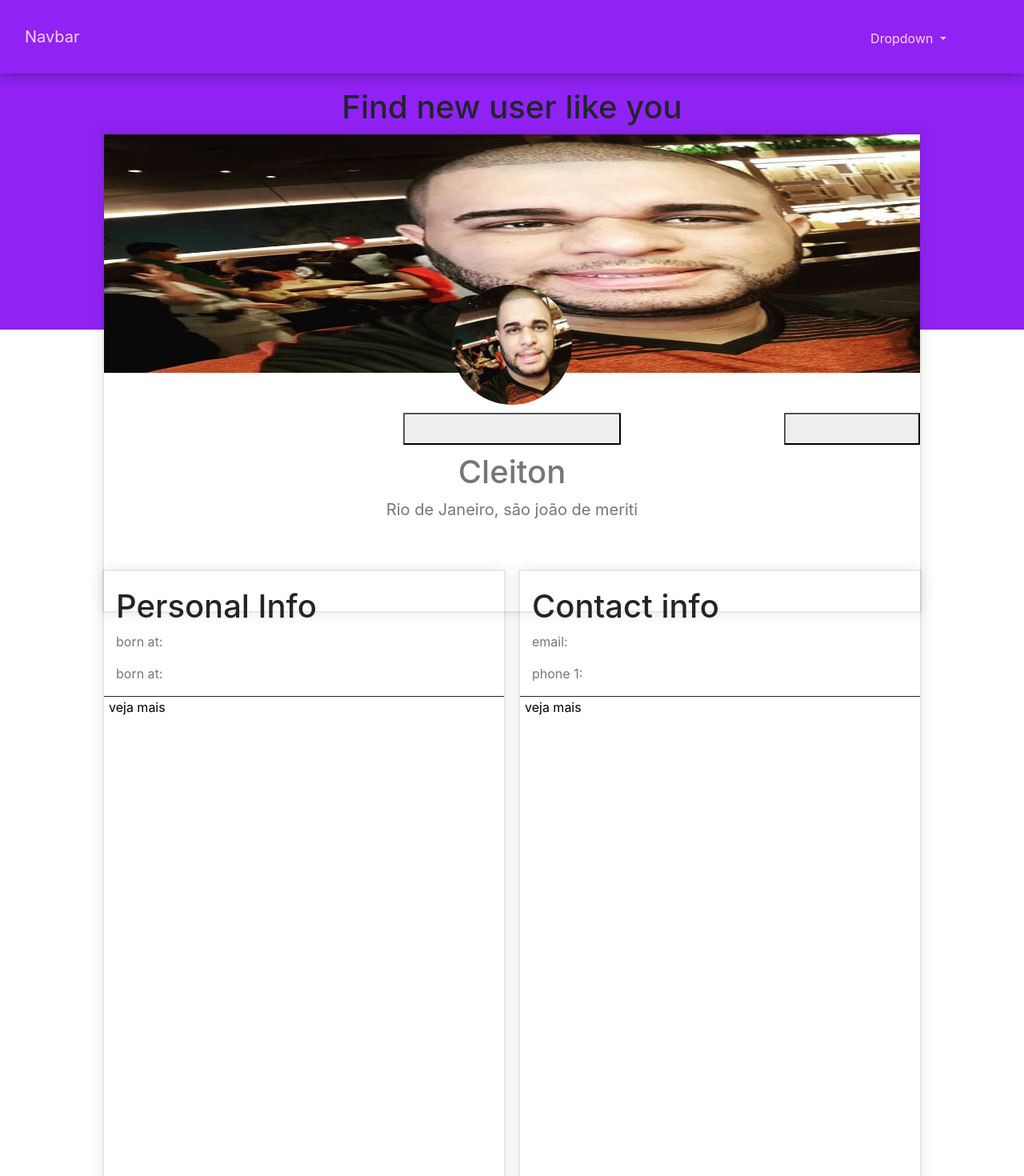
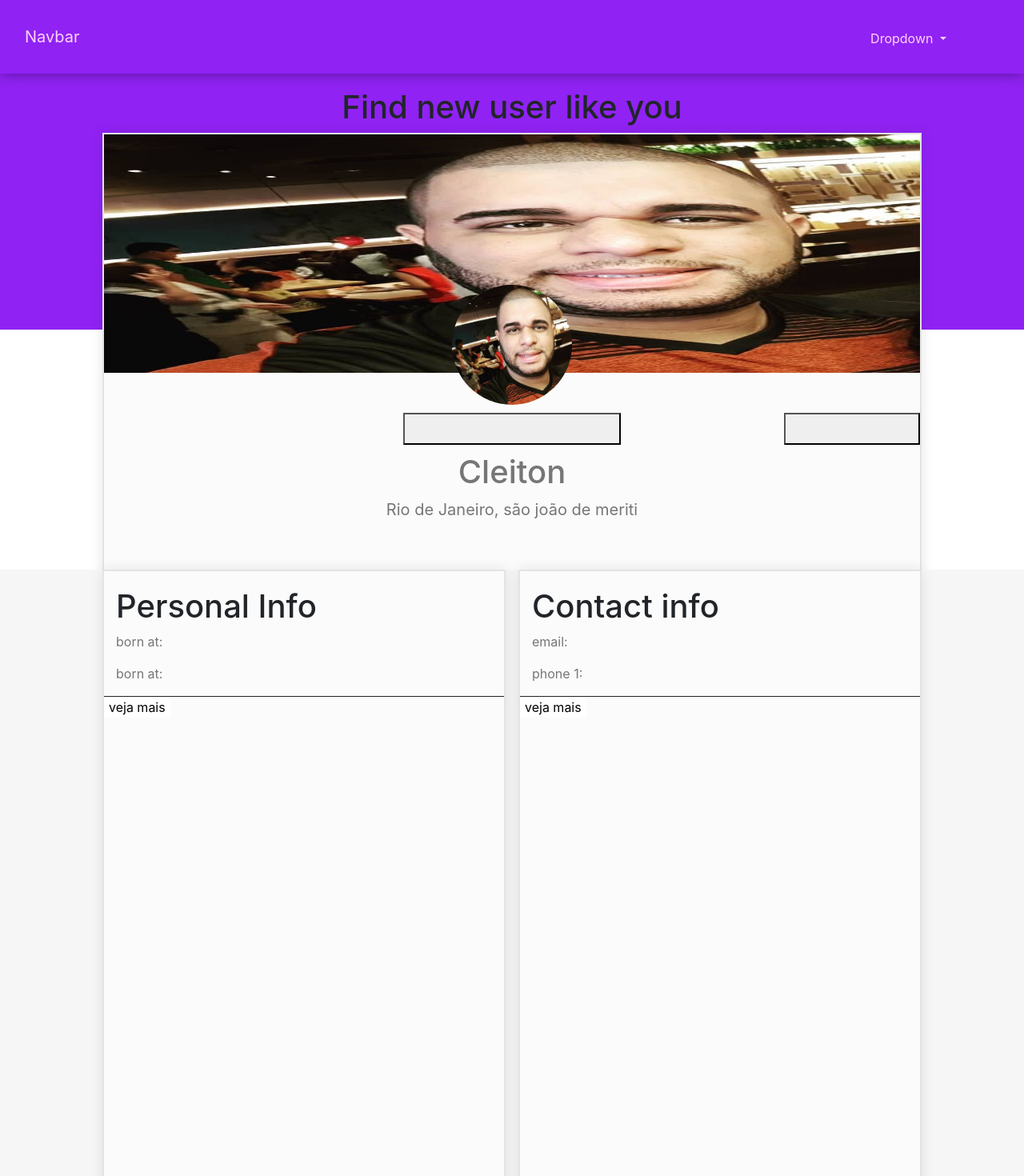
Before and after one commit to cleitonosilva/Challenge-B2W, an Angular app: page / in a window 1280 px wide. Shown: the top 1470 px of the page at 80% size. Built offline with nearby package versions, Linux system fonts and the light colour scheme.

Commit message:
corrigindo cores

```diff
--- a/src/app/components/home/home.component.scss
+++ b/src/app/components/home/home.component.scss
@@ -60,6 +60,7 @@
       border-color: rgba(0, 0, 0, 0.096);
       border-width: 2px;
       box-shadow: 0 0 1em rgba(0, 0, 0, 0.096);
+      background: #fbfbfb;
 
       .box--bg {
         width: 100%;
@@ -198,6 +199,8 @@
   display: flex;
   justify-content: center;
   justify-items: center;
+  background: #f6f6f6;
+
 
 
   @media (max-width: 504px) {
@@ -227,6 +230,7 @@
       border-color: rgba(0, 0, 0, 0.096);
       border-width: 2px;
       box-shadow: 0 0 1em rgba(0, 0, 0, 0.096);
+      background: #fbfbfb;
 
     @media (max-width: 400px) {
       display: flex;
@@ -245,6 +249,8 @@
     border-color: rgba(0, 0, 0, 0.096);
     border-width: 2px;
     box-shadow: 0 0 1em rgba(0, 0, 0, 0.096);
+    background: #fbfbfb;
+
 
     @media (max-width: 400px) {
       display: flex;
```
